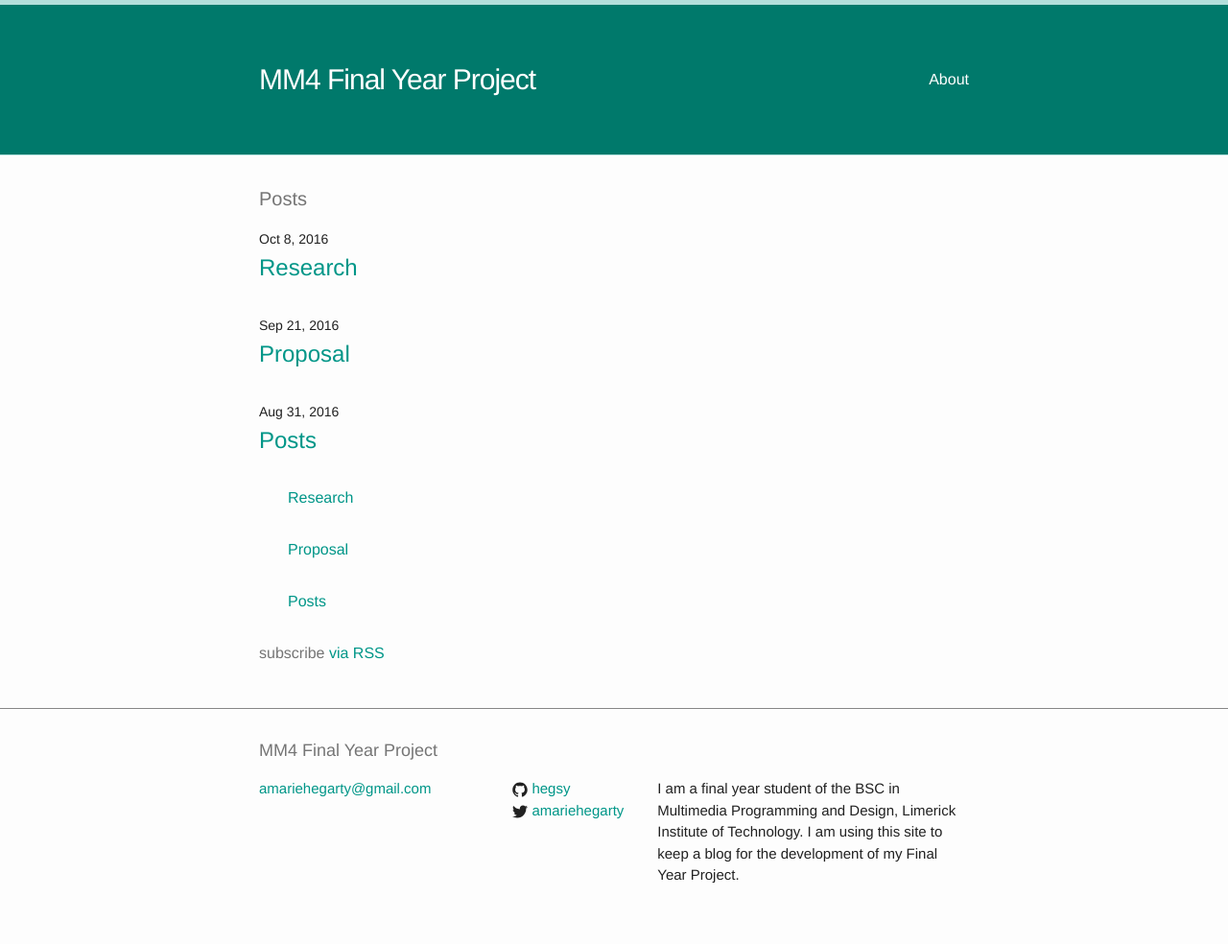
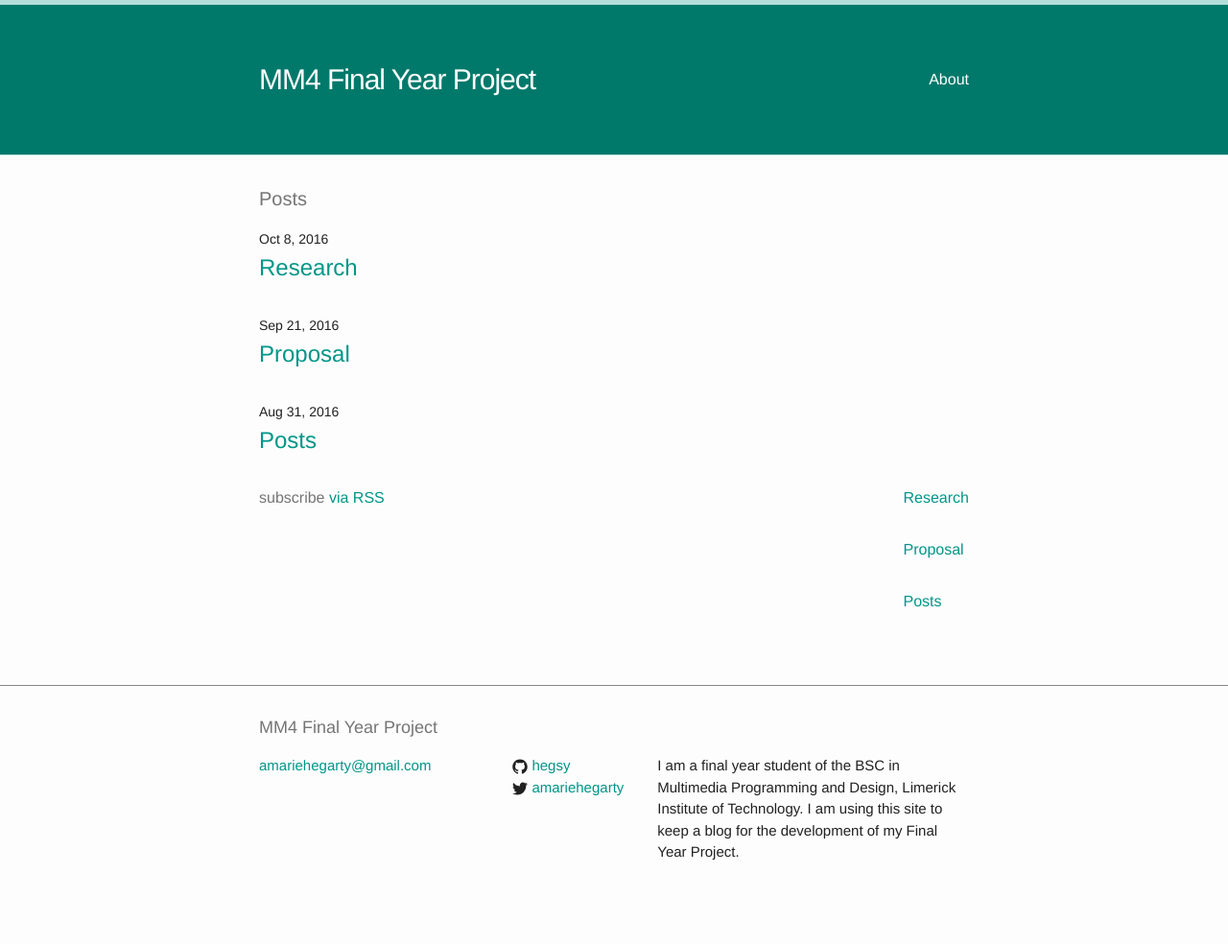
Before and after one commit to hegsy/hegsy.github.io, a Jekyll site: the page built from index.html, in a window 1280 px wide. Shown: the whole page at 96% size. Built offline with Jekyll 4.4.1, drawn with Linux system fonts in a browser that asks for light colours; after the commit the page ends 960 px from its top, so only the background shows below that.

Commit message:
float right sidebar

```diff
--- a/_sass/_layout.scss
+++ b/_sass/_layout.scss
@@ -190,7 +190,7 @@ FFA875
     }
 }
 .post-list-sidebar {
-    margin-left: 300;
+    float: right;
     list-style: none;
 
     > li {
```
